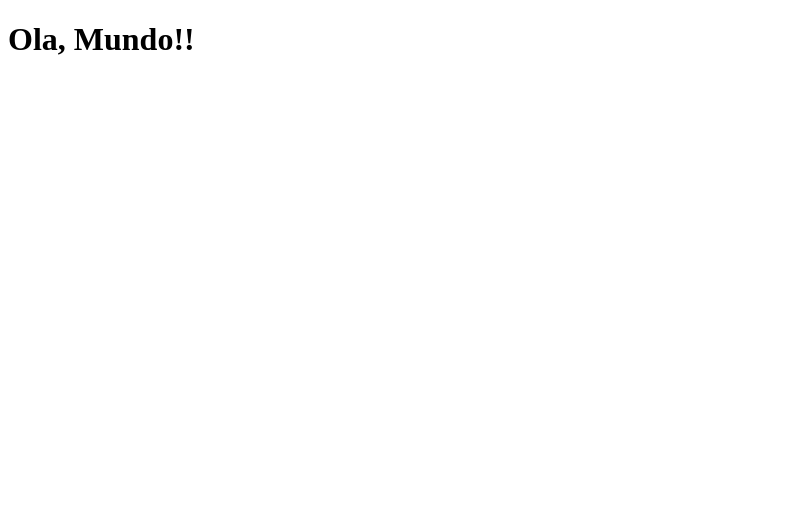
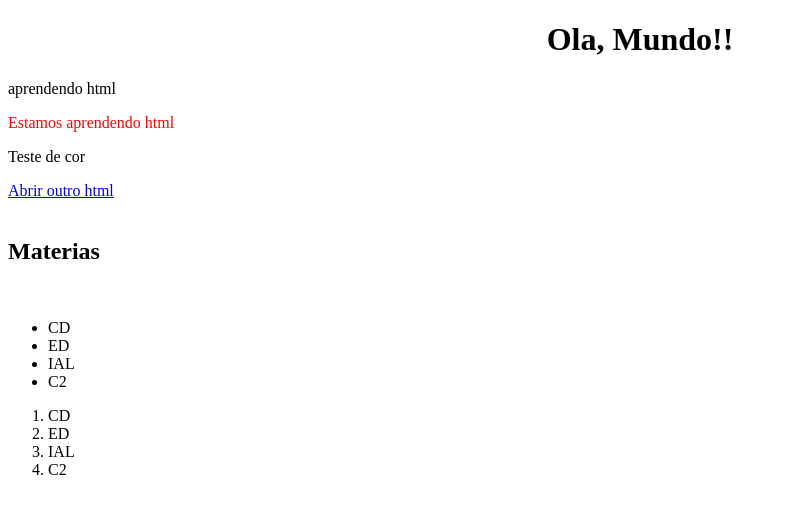
Before and after one commit to lucasmma/htmllearn, a plain HTML site: page index.html in a window 1280 px wide. Shown: the whole page, without its empty margins (0-786 px from the left). Drawn offline with Linux system fonts and the light colour scheme.

Commit message:
adicionando comando

```diff
--- a/index.html
+++ b/index.html
@@ -2,8 +2,40 @@
 <html>
     <head>
         <title>Aula PT</title>
+        <meta charset="utf-8" />
+        <style>
+            #paragrafo {
+                color: red;
+            }
+            .cor-azul{
+                color: azul;
+            }
+        </style>
     </head>
     <body>
-        <h1>Ola, Mundo!!</h1>
+        <center><h1>Ola, Mundo!!</h1></center>
+        aprendendo html
+        <p id='paragrafo'>
+            Estamos aprendendo html
+        </p>
+        <p class='cor-azul'>
+            Teste de cor
+        </p>
+        <a href="main.html">Abrir outro html </a>
+        <br / > <br/>
+        <h2>Materias</h2>
+        <br/>
+        <ul>
+            <li> CD </li>
+            <li> ED </li>
+            <li> IAL </li>
+            <li> C2 </li>
+        </ul>
+        <ol>
+            <li> CD </li>
+            <li> ED </li>
+            <li> IAL </li>
+            <li> C2 </li>
+        </ol>
     </body>
 </html>
```
Also changed, not shown: main.html (added, +10 -0 lines).
